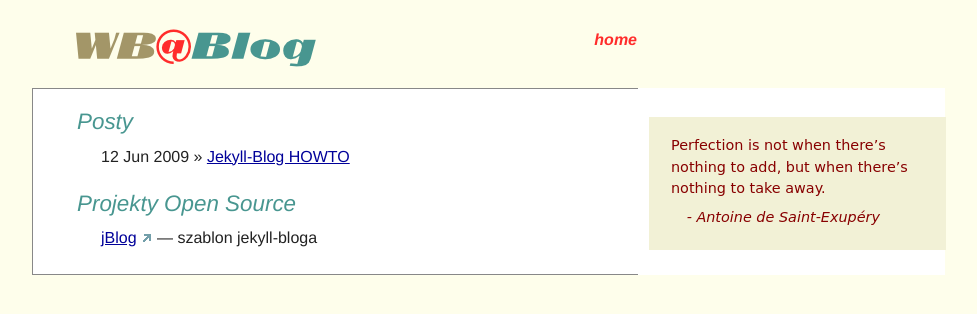
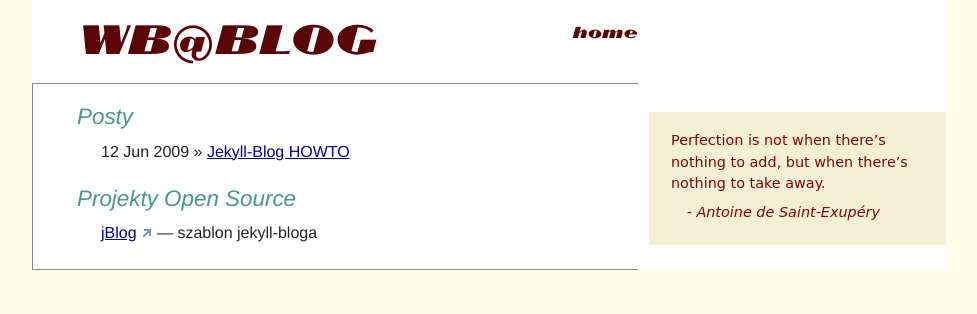
Before and after one commit to wbzyl/jblog, a Jekyll site: the page built from index.html, in a window 1280 px wide. Shown: the top 314 px of the page, without its empty margins (12-989 px from the left). Built offline with Jekyll 4.4.1, drawn with Linux system fonts in a browser that asks for light colours; Markdown is read by kramdown in place of the engine named in the settings.

Commit message:
gotowy kod z logo tekstowym

```diff
--- a/_layouts/index.html
+++ b/_layouts/index.html
@@ -6,7 +6,7 @@
    <meta http-equiv="content-type" content="text/html; charset=utf-8" />
    <title>{{ page.title }}</title>
    <meta name="author" content="Włodek Bzyl" />
-   <link href="http://inf.ug.edu.pl/~wbzyl/atom.xml" rel="alternate"
+   <link href="http://inf.ug.edu.pl/~wbzyl/blog/atom.xml" rel="alternate"
          title="Włodek Bzyl" type="application/atom+xml" />
 
    <link rel="stylesheet" href="css/syntax.css" type="text/css" />
@@ -17,9 +17,15 @@
 
 <div class="site span-21"><!--  showgrid -->
 
-  <div class="title span-21">
-    <img class="prepend-1" src="images/logo.png" alt="[logo]" />
-    <a class="append-7" href="/~wbzyl/">home</a>
+  <div class="span-21" id="header">
+    <div id="logo" class="push-1 span-7">
+      <a href="/sp/">WB@BLOG</a>
+    </div>
+    <div class="span-13 last">
+      <div class="append-7" id="links">
+        <a href="/~wbzyl">home</a>
+      </div>
+    </div>
   </div>
 
   {{ content }}
--- a/css/blog.css
+++ b/css/blog.css
@@ -1,4 +1,38 @@
 /* http://www.colourlovers.com/palette/845780/No_idea */
+
+@font-face {
+  font-family: "Cyklop";
+  src: url(fonts/Cyklop-Italic.otf) format("opentype");
+  font-style: italic;
+}
+
+/* text logo */
+
+#header {
+  margin: 18px 0 0;
+}
+
+#links a {
+  text-decoration: none;
+  font: italic 100%/1 "Cyklop", "DejaVu Sans", sans-serif;
+  float: right;
+  margin-top: 6px;
+  color: #5A0405;
+}
+
+#logo {
+  font: italic 256%/1 "Cyklop", "DejaVu Sans", sans-serif;
+  margin-bottom: 24px;
+}
+
+#logo a {
+  text-decoration: none;
+  color: #5A0405;
+}
+
+#logo a:focus, #logo a:hover, #links a:focus, #links a:hover {
+  color: #321494;
+}
 
 html {
   /* http://www.hicksdesign.co.uk/journal/forcing-scrollbars-now-even-better */
```
Also changed, not shown: README.markdown (+44 -1 lines), _layouts/default.html (+9 -3 lines), css/fonts/Cyklop-Italic.otf (added), images/logo.png (deleted), images/logo.svg (deleted).
